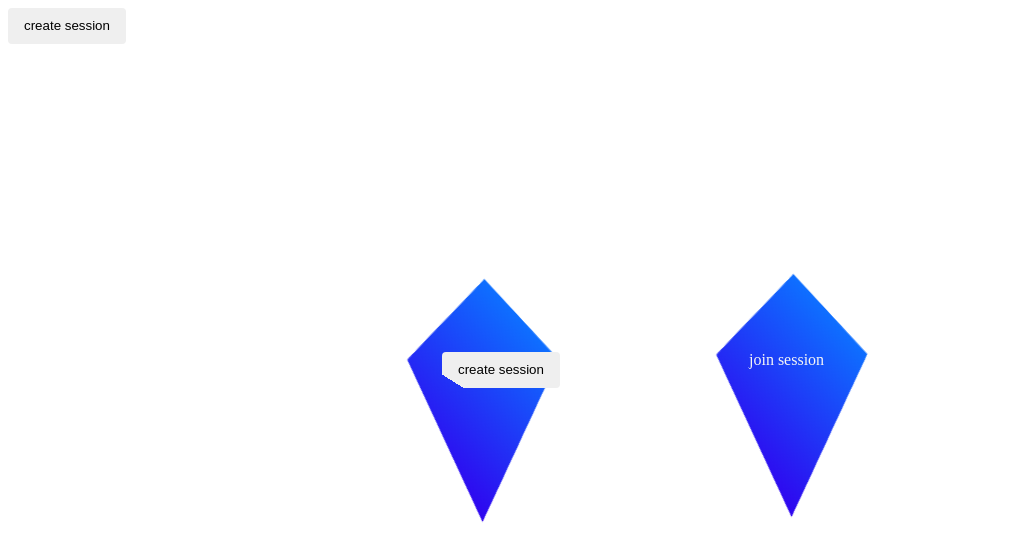
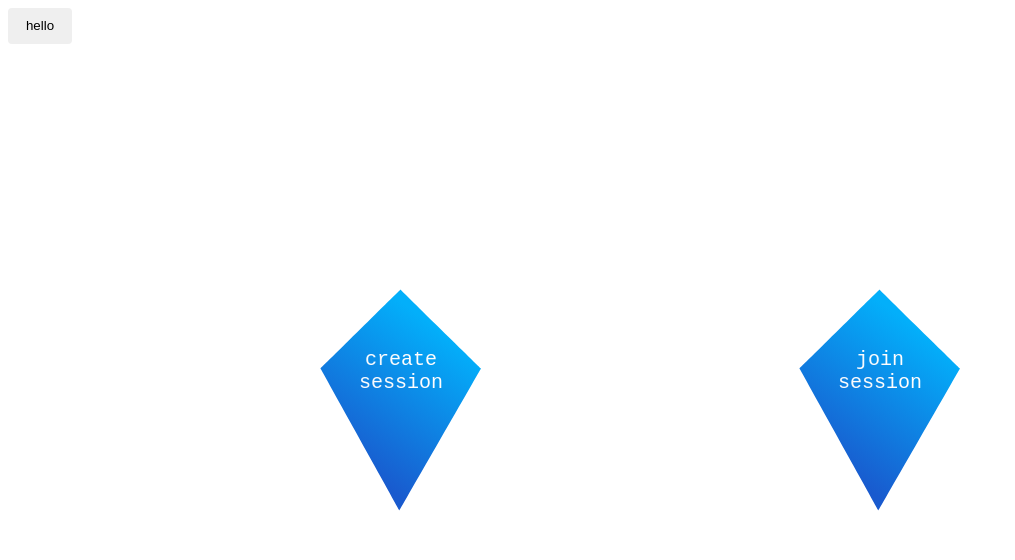
Before and after one commit to DoubleCouponDay/dragontrack, an Angular app in the folder dragontrack/clientside/: page / in a window 1280 px wide. Shown: the top 560 px of the page, without its empty margins (0-1015 px from the left). Built offline with nearby package versions, Linux system fonts and the light colour scheme.

Commit message:
fixed bad svg elements.

```diff
--- a/dragontrack/clientside/src/app/sessionpage/createsession/createsession.component.css
+++ b/dragontrack/clientside/src/app/sessionpage/createsession/createsession.component.css
@@ -10,7 +10,9 @@ h2 {
   h3 {
     margin: 0px;
   }
-
+  #gwd-svg-definitions {
+    position: absolute;
+  }
   #gwd-svg-definitions {
     position: absolute;
   }
@@ -21,72 +23,8 @@ html, body {
   }
   body {
     background-color: transparent;
-    transform: matrix3d(1, 0, 0, 0, 0, 1, 0, 0, 0, 0, 1, 0, 0, 0, 0, 1);
-    -webkit-transform: matrix3d(1, 0, 0, 0, 0, 1, 0, 0, 0, 0, 1, 0, 0, 0, 0, 1);
-    -moz-transform: matrix3d(1, 0, 0, 0, 0, 1, 0, 0, 0, 0, 1, 0, 0, 0, 0, 1);
-    perspective: 1400px;
-    -webkit-perspective: 1400px;
-    -moz-perspective: 1400px;
+    transform: perspective(1400px) matrix3d(1, 0, 0, 0, 0, 1, 0, 0, 0, 0, 1, 0, 0, 0, 0, 1);
     transform-style: preserve-3d;
-    -webkit-transform-style: preserve-3d;
-    -moz-transform-style: preserve-3d;
-}
-.gwd-div-1bk2 {
-    height: 307px;
-    position: absolute;
-    width: 588px;
-    left: 50%;
-    transform-style: preserve-3d;
-    -webkit-transform-style: preserve-3d;
-    -moz-transform-style: preserve-3d;
-    top: 50%;
-    transform: translate3d(-294px, -153px, 0px);
-    -webkit-transform: translate3d(-294px, -153px, 0px);
-    -moz-transform: translate3d(-294px, -153px, 0px);
-}
-.gwd-path-1wlg {
-    display: block;
-    height: 177px;
-    left: 279.5px;
-    position: absolute;
-    top: 111.5px;
-    width: 169px;
-    transform: matrix3d(0.728319, -0.684059, -0.0401911, 0, 0.684882, 0.728578, 0.0105131, 0, 0.0220908, -0.035183, 0.999137, 0, 263, 39, 0, 1);
-    -webkit-transform: matrix3d(0.728319, -0.684059, -0.0401911, 0, 0.684882, 0.728578, 0.0105131, 0, 0.0220908, -0.035183, 0.999137, 0, 263, 39, 0, 1);
-    -moz-transform: matrix3d(0.728319, -0.684059, -0.0401911, 0, 0.684882, 0.728578, 0.0105131, 0, 0.0220908, -0.035183, 0.999137, 0, 263, 39, 0, 1);
-    transform-style: preserve-3d;
-    -webkit-transform-style: preserve-3d;
-    -moz-transform-style: preserve-3d;
-    fill: url("#grad18a1");
-    stroke: rgb(0, 0, 0);
-}
-.gwd-svg-1vvy {
-    display: block;
-    height: 177px;
-    left: 279.5px;
-    position: absolute;
-    top: 111.5px;
-    width: 169px;
-    transform-style: preserve-3d;
-    -webkit-transform-style: preserve-3d;
-    -moz-transform-style: preserve-3d;
-    fill: url("#gradojle");
-    transform: translate3d(-227px, -47px, 0px) rotateZ(-43.2051deg) rotateY(2.3034deg) rotateX(0.602855deg);
-    -webkit-transform: translate3d(-227px, -47px, 0px) rotateZ(-43.2051deg) rotateY(2.3034deg) rotateX(0.602855deg);
-    -moz-transform: translate3d(-227px, -47px, 0px) rotateZ(-43.2051deg) rotateY(2.3034deg) rotateX(0.602855deg);
-    stroke: none;
-}
-.gwd-svg-1aty {
-    transform: translate3d(82px, -52px, 0px) rotateZ(-43.2051deg) rotateY(2.3034deg) rotateX(0.602855deg);
-    -webkit-transform: translate3d(82px, -52px, 0px) rotateZ(-43.2051deg) rotateY(2.3034deg) rotateX(0.602855deg);
-    -moz-transform: translate3d(82px, -52px, 0px) rotateZ(-43.2051deg) rotateY(2.3034deg) rotateX(0.602855deg);
-    stroke: none;
-}
-.gwd-p-1i1w {
-    position: absolute;
-    left: 96px;
-    top: 105px;
-    /* color: rgb(245, 245, 245); */
   }
   .gwd-span-iypi {
     position: absolute;
@@ -96,3 +34,56 @@ body {
     color: rgb(245, 245, 245);
     top: 104px;
   }
+  .gwd-a-9w73 {
+    position: absolute;
+    width: 80px;
+    height: 15px;
+    left: 96.5px;
+    top: 104px;
+  }
+  .gwd-div-wxou {
+    position: absolute;
+    width: 161.5px;
+    height: 222px;
+    top: 0%;
+    left: 100%;
+    transform: translate3d(-161px, 0px, 0px);
+    transform-style: preserve-3d;
+  }
+  .gwd-span-45s8 {
+    color: rgb(255, 253, 253);
+    font-family: "Courier New";
+    font-size: 20px;
+    position: absolute;
+    transform-style: preserve-3d;
+    left: 50%;
+    text-align: center;
+    transform: translate3d(-50px, 0px, 1px) rotateY(0.699851deg);
+    width: 61.92%;
+    height: 8.71%;
+    top: 25%;
+    background-color: transparent;
+    border-color: transparent;
+  }
+  .gwd-path-vi3x {
+    display: block;
+    height: 222px;
+    left: 0%;
+    position: absolute;
+    top: 0%;
+    width: 161.5px;
+    fill: url("#grad1xz3");
+  }
+  .gwd-div-1nui {
+    top: 50%;
+    transform: translate3d(0px, -111px, 0px);
+    left: 25%;
+  }
+  .gwd-svg-1ssd {
+    fill: url("#grad1mil");
+  }
+  .gwd-div-1v5f {
+    top: 50%;
+    transform: translate3d(-161px, -111px, 0px);
+    left: 75%;
+  }
--- a/dragontrack/clientside/src/app/sessionpage/createsession/createsession.component.html
+++ b/dragontrack/clientside/src/app/sessionpage/createsession/createsession.component.html
@@ -1,21 +1,22 @@
 <svg id="gwd-svg-definitions">
   <defs>
-    <!-- <linearGradient gradientUnits="userSpaceOnUse" data-gwd-stroke-width="1" x1="1" x2="168" id="grad18a1">
-      <stop stop-color="rgba(47,5,239,1)" offset="0%"></stop>
-      <stop stop-color="rgba(14,111,255,1)" offset="100%"></stop>
+    <linearGradient gradientUnits="userSpaceOnUse" data-gwd-stroke-width="1" x1="1" x2="160.5" id="grad1mil" gradientTransform="rotate(126.04 80.75 111)">
+      <stop stop-color="rgba(3,175,250,1)" offset="-1%"></stop>
+      <stop stop-color="rgba(25,90,206,1)" offset="101%"></stop>
     </linearGradient>
-    <linearGradient gradientUnits="userSpaceOnUse" data-gwd-stroke-width="1" x1="1" x2="168" id="gradojle">
-      <stop stop-color="rgba(47,5,239,1)" offset="0%"></stop>
-      <stop stop-color="rgba(14,111,255,1)" offset="100%"></stop>
-    </linearGradient> -->
+    <linearGradient gradientUnits="userSpaceOnUse" data-gwd-stroke-width="1" x1="1" x2="160.5" id="grad1xz3" gradientTransform="rotate(126.04 80.75 111)">
+      <stop stop-color="rgba(3,175,250,1)" offset="-1%"></stop>
+      <stop stop-color="rgba(25,90,206,1)" offset="101%"></stop>
+    </linearGradient>
   </defs>
 </svg>
-<div class="gwd-div-1bk2" (click)="onclick()" id="sessionscomponent">
-  <svg data-gwd-shape="path" preserveAspectRatio="none" viewBox="0 0 169 177" class="gwd-path-1wlg gwd-svg-1vvy" id="createsession">
-    <path stroke-linecap="round" stroke-linejoin="round" d="M 56.863,6.483 C 56.863,6.483 168.5,0.5 168.5,0.5 168.5,0.5 167.5,109.5 167.5,109.5 167.5,109.5 0.5,176.5 0.5,176.5 0.5,176.5 56.863,6.483 56.863,6.483"></path>
+
+<button mat-button>hello</button>
+<div matRipple (click)="onclick()"
+  class="gwd-div-wxou gwd-div-1nui" id="createsessioncomponent">
+
+  <svg data-gwd-shape="path" preserveAspectRatio="none" viewBox="0 0 161.5 222" class="gwd-path-vi3x gwd-gen-23cmgwdanimation gwd-svg-1ssd" id="createsessiondiamond">
+    <path stroke-linecap="round" stroke-linejoin="round" d="M 80.5,0.5 C 80.5,0.5 0.5,79.5 0.5,79.5 0.5,79.5 79.5,221.5 79.5,221.5 79.5,221.5 161,79.5 161,79.5 161,79.5 82,2.5 80.5,0.5"></path>
   </svg>
-  <!-- <p class="gwd-p-1i1w" >create session</p> -->
-  <button class="gwd-p-1i1w" mat-button>create session</button>
+  <button class="gwd-span-45s8 gwd-gen-108ygwdanimation gwd-gen-1879gwdanimation" id="createsessiontext">create session</button>
 </div>
-
-<button mat-button>create session</button>
--- a/dragontrack/clientside/src/app/sessionpage/joinsession/joinsession.component.css
+++ b/dragontrack/clientside/src/app/sessionpage/joinsession/joinsession.component.css
@@ -13,6 +13,9 @@ h3 {
   #gwd-svg-definitions {
     position: absolute;
   }
+  #gwd-svg-definitions {
+    position: absolute;
+  }
   html, body {
     width: 100%;
     height: 100%;
@@ -20,72 +23,8 @@ html, body {
   }
   body {
     background-color: transparent;
-    transform: matrix3d(1, 0, 0, 0, 0, 1, 0, 0, 0, 0, 1, 0, 0, 0, 0, 1);
-    -webkit-transform: matrix3d(1, 0, 0, 0, 0, 1, 0, 0, 0, 0, 1, 0, 0, 0, 0, 1);
-    -moz-transform: matrix3d(1, 0, 0, 0, 0, 1, 0, 0, 0, 0, 1, 0, 0, 0, 0, 1);
-    perspective: 1400px;
-    -webkit-perspective: 1400px;
-    -moz-perspective: 1400px;
+    transform: perspective(1400px) matrix3d(1, 0, 0, 0, 0, 1, 0, 0, 0, 0, 1, 0, 0, 0, 0, 1);
     transform-style: preserve-3d;
-    -webkit-transform-style: preserve-3d;
-    -moz-transform-style: preserve-3d;
-}
-.gwd-div-1bk2 {
-    height: 307px;
-    position: absolute;
-    width: 588px;
-    left: 50%;
-    transform-style: preserve-3d;
-    -webkit-transform-style: preserve-3d;
-    -moz-transform-style: preserve-3d;
-    top: 50%;
-    transform: translate3d(-294px, -153px, 0px);
-    -webkit-transform: translate3d(-294px, -153px, 0px);
-    -moz-transform: translate3d(-294px, -153px, 0px);
-}
-.gwd-path-1wlg {
-    display: block;
-    height: 177px;
-    left: 279.5px;
-    position: absolute;
-    top: 111.5px;
-    width: 169px;
-    transform: matrix3d(0.728319, -0.684059, -0.0401911, 0, 0.684882, 0.728578, 0.0105131, 0, 0.0220908, -0.035183, 0.999137, 0, 263, 39, 0, 1);
-    -webkit-transform: matrix3d(0.728319, -0.684059, -0.0401911, 0, 0.684882, 0.728578, 0.0105131, 0, 0.0220908, -0.035183, 0.999137, 0, 263, 39, 0, 1);
-    -moz-transform: matrix3d(0.728319, -0.684059, -0.0401911, 0, 0.684882, 0.728578, 0.0105131, 0, 0.0220908, -0.035183, 0.999137, 0, 263, 39, 0, 1);
-    transform-style: preserve-3d;
-    -webkit-transform-style: preserve-3d;
-    -moz-transform-style: preserve-3d;
-    fill: url("#grad18a1");
-    stroke: rgb(0, 0, 0);
-}
-.gwd-svg-1vvy {
-    display: block;
-    height: 177px;
-    left: 279.5px;
-    position: absolute;
-    top: 111.5px;
-    width: 169px;
-    transform-style: preserve-3d;
-    -webkit-transform-style: preserve-3d;
-    -moz-transform-style: preserve-3d;
-    fill: url("#gradojle");
-    transform: translate3d(-227px, -47px, 0px) rotateZ(-43.2051deg) rotateY(2.3034deg) rotateX(0.602855deg);
-    -webkit-transform: translate3d(-227px, -47px, 0px) rotateZ(-43.2051deg) rotateY(2.3034deg) rotateX(0.602855deg);
-    -moz-transform: translate3d(-227px, -47px, 0px) rotateZ(-43.2051deg) rotateY(2.3034deg) rotateX(0.602855deg);
-    stroke: none;
-}
-.gwd-svg-1aty {
-    transform: translate3d(82px, -52px, 0px) rotateZ(-43.2051deg) rotateY(2.3034deg) rotateX(0.602855deg);
-    -webkit-transform: translate3d(82px, -52px, 0px) rotateZ(-43.2051deg) rotateY(2.3034deg) rotateX(0.602855deg);
-    -moz-transform: translate3d(82px, -52px, 0px) rotateZ(-43.2051deg) rotateY(2.3034deg) rotateX(0.602855deg);
-    stroke: none;
-}
-.gwd-p-1i1w {
-    position: absolute;
-    left: 96px;
-    top: 105px;
-    color: rgb(245, 245, 245);
   }
   .gwd-span-iypi {
     position: absolute;
@@ -95,3 +34,56 @@ body {
     color: rgb(245, 245, 245);
     top: 104px;
   }
+  .gwd-a-9w73 {
+    position: absolute;
+    width: 80px;
+    height: 15px;
+    left: 96.5px;
+    top: 104px;
+  }
+  .gwd-div-wxou {
+    position: absolute;
+    width: 161.5px;
+    height: 222px;
+    top: 0%;
+    left: 100%;
+    transform: translate3d(-161px, 0px, 0px);
+    transform-style: preserve-3d;
+  }
+  .gwd-span-45s8 {
+    color: rgb(255, 253, 253);
+    font-family: "Courier New";
+    font-size: 20px;
+    position: absolute;
+    transform-style: preserve-3d;
+    left: 50%;
+    text-align: center;
+    transform: translate3d(-50px, 0px, 1px) rotateY(0.699851deg);
+    width: 61.92%;
+    height: 8.71%;
+    top: 25%;
+    background-color: transparent;
+    border-color: transparent;
+  }
+  .gwd-path-vi3x {
+    display: block;
+    height: 222px;
+    left: 0%;
+    position: absolute;
+    top: 0%;
+    width: 161.5px;
+    fill: url("#grad1xz3");
+  }
+  .gwd-div-1nui {
+    top: 50%;
+    transform: translate3d(0px, -111px, 0px);
+    left: 25%;
+  }
+  .gwd-svg-1ssd {
+    fill: url("#grad1mil");
+  }
+  .gwd-div-1v5f {
+    top: 50%;
+    transform: translate3d(-161px, -111px, 0px);
+    left: 75%;
+  }
--- a/dragontrack/clientside/src/app/sessionpage/joinsession/joinsession.component.html
+++ b/dragontrack/clientside/src/app/sessionpage/joinsession/joinsession.component.html
@@ -1,18 +1,21 @@
 <svg id="gwd-svg-definitions">
   <defs>
-    <linearGradient gradientUnits="userSpaceOnUse" data-gwd-stroke-width="1" x1="1" x2="168" id="grad18a1">
-      <stop stop-color="rgba(47,5,239,1)" offset="0%"></stop>
-      <stop stop-color="rgba(14,111,255,1)" offset="100%"></stop>
+    <linearGradient gradientUnits="userSpaceOnUse" data-gwd-stroke-width="1" x1="1" x2="160.5" id="grad1mil" gradientTransform="rotate(126.04 80.75 111)">
+      <stop stop-color="rgba(3,175,250,1)" offset="-1%"></stop>
+      <stop stop-color="rgba(25,90,206,1)" offset="101%"></stop>
     </linearGradient>
-    <linearGradient gradientUnits="userSpaceOnUse" data-gwd-stroke-width="1" x1="1" x2="168" id="gradojle">
-      <stop stop-color="rgba(47,5,239,1)" offset="0%"></stop>
-      <stop stop-color="rgba(14,111,255,1)" offset="100%"></stop>
+    <linearGradient gradientUnits="userSpaceOnUse" data-gwd-stroke-width="1" x1="1" x2="160.5" id="grad1xz3" gradientTransform="rotate(126.04 80.75 111)">
+      <stop stop-color="rgba(3,175,250,1)" offset="-1%"></stop>
+      <stop stop-color="rgba(25,90,206,1)" offset="101%"></stop>
     </linearGradient>
   </defs>
 </svg>
-<div class="gwd-div-1bk2" id="sessionscomponent">
-  <svg data-gwd-shape="path" preserveAspectRatio="none" viewBox="0 0 169 177" class="gwd-path-1wlg gwd-svg-1hfy gwd-svg-1aty" id="joinsession">
-    <path stroke-linecap="round" stroke-linejoin="round" d="M 56.863,6.483 C 56.863,6.483 168.5,0.5 168.5,0.5 168.5,0.5 167.5,109.5 167.5,109.5 167.5,109.5 0.5,176.5 0.5,176.5 0.5,176.5 56.863,6.483 56.863,6.483"></path>
+
+<div
+  class="gwd-div-wxou gwd-div-1v5f" id="joinsessioncomponent">
+
+  <svg data-gwd-shape="path" preserveAspectRatio="none" viewBox="0 0 161.5 222" class="gwd-path-vi3x gwd-gen-23cmgwdanimation" id="joinsessiondiamond">
+    <path stroke-linecap="round" stroke-linejoin="round" d="M 80.5,0.5 C 80.5,0.5 0.5,79.5 0.5,79.5 0.5,79.5 79.5,221.5 79.5,221.5 79.5,221.5 161,79.5 161,79.5 161,79.5 82,2.5 80.5,0.5"></path>
   </svg>
-  <span class="gwd-span-iypi">join session</span>
+  <button class="gwd-span-45s8 gwd-gen-108ygwdanimation gwd-gen-1879gwdanimation" id="joinsessiontext">join session</button>
 </div>
```
Also changed, not shown: dragontrack/clientside/src/app/sessionpage/createsession/createsession.component.ts (+10 -3 lines), dragontrack/clientside/src/app/sessionpage/sessionpage.module.ts (+10 -3 lines), 1 other file (tests, documents, lock files or other folders). Lines whose indentation alone changed are shown as unchanged.
